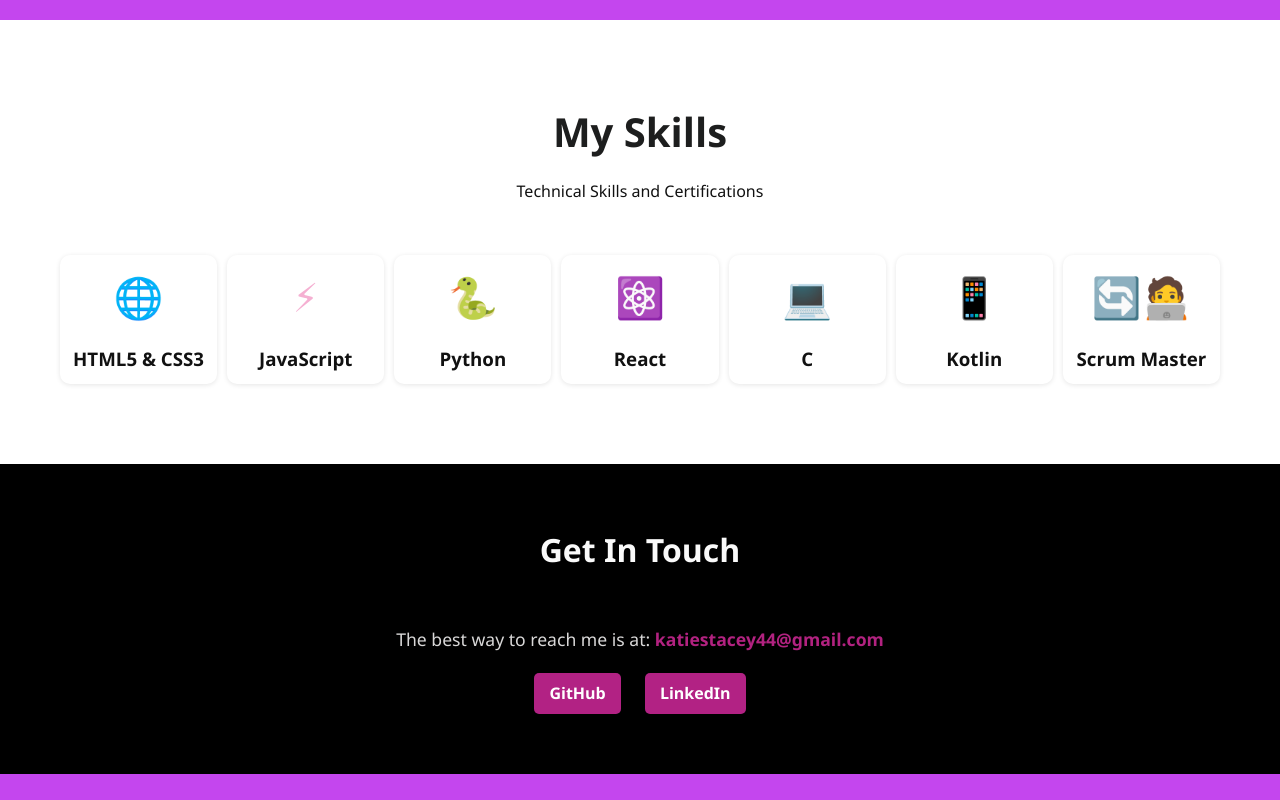
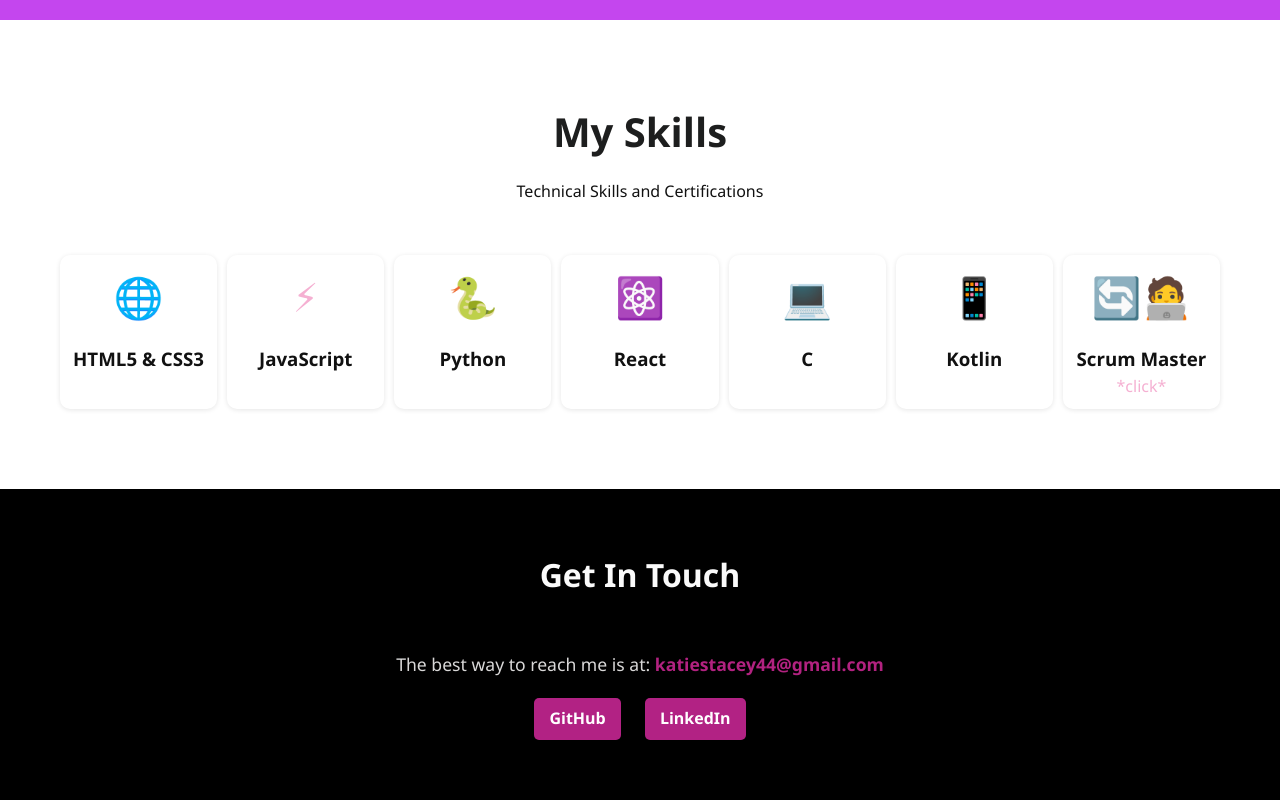
Before and after one commit to katiestacey44/Catherine-Stacey-Portfolio, a plain HTML site: page index.html in a window 1280 px wide. Shown: the part 2089-2889 px from the top of the page. Before the commit the page ends 2863 px from the top, so only its background shows below. Drawn offline with Linux system fonts and the light colour scheme.

Commit message:
scrum master

```diff
--- a/index.html
+++ b/index.html
@@ -161,6 +161,7 @@
                 <div class="skill-item">
                     <div class="skill-icon">🔄🧑‍💻 </div>
                     <h3>Scrum Master</h3>
+                    <a href="https://drive.google.com/file/d/1FyFCyDz14NF2Kt0SKqQeeXKLV480BLdp/view?usp=sharing" target="_blank">*click*</a>
                 </div>
             </div>
 
```
